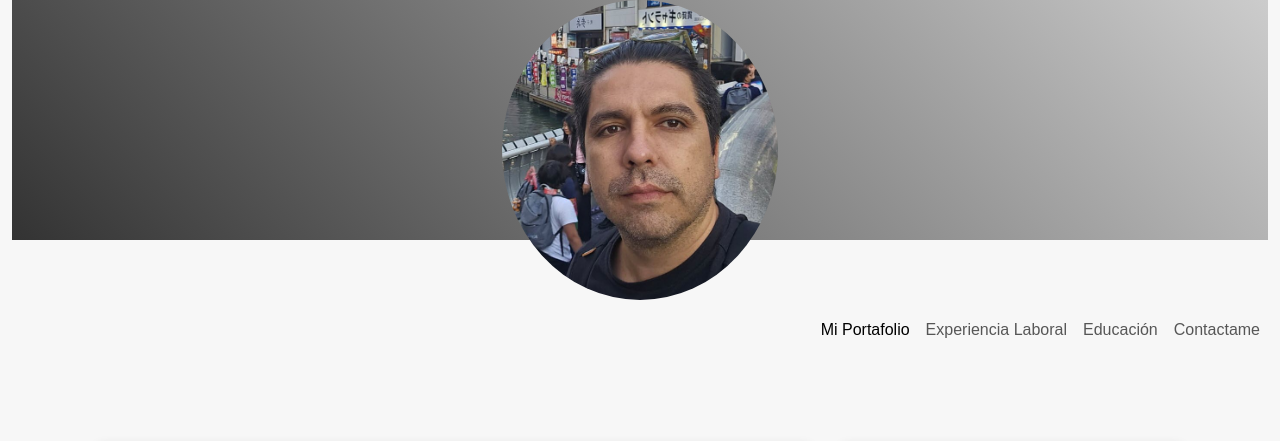
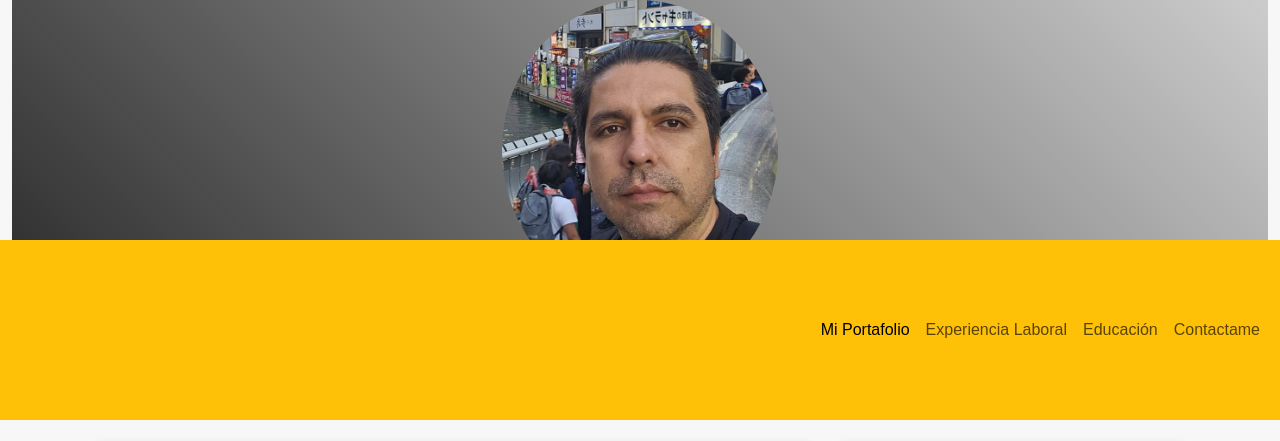
Before and after one commit to juanvalenus/jorgeriquelmez.github.io, a plain HTML site: page index.html in a window 1280 px wide. Shown: the top 441 px of the page. Drawn offline with nearby package versions, Linux system fonts and the light colour scheme.

Commit message:
se modifica el color del background del navbar

```diff
--- a/index.html
+++ b/index.html
@@ -24,7 +24,7 @@
         </div>
       </header>
     <section>
-      <nav class="navbar navbar-expand-md navbar-light mb-4">
+      <nav class="navbar navbar-expand-md bg-warning navbar-light mb-4">
         <div class="container-fluid">
 
             <button class="navbar-toggler" type="button" data-bs-toggle="collapse" data-bs-target="#navbarSupportedContent" aria-controls="navbarSupportedContent" aria-expanded="false" aria-label="Toggle navigation">
```
